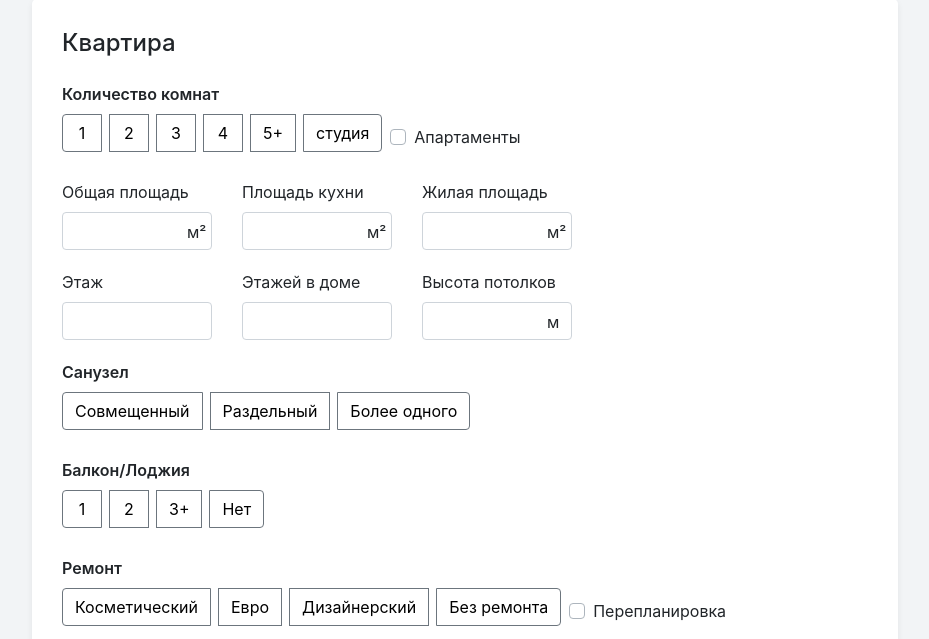
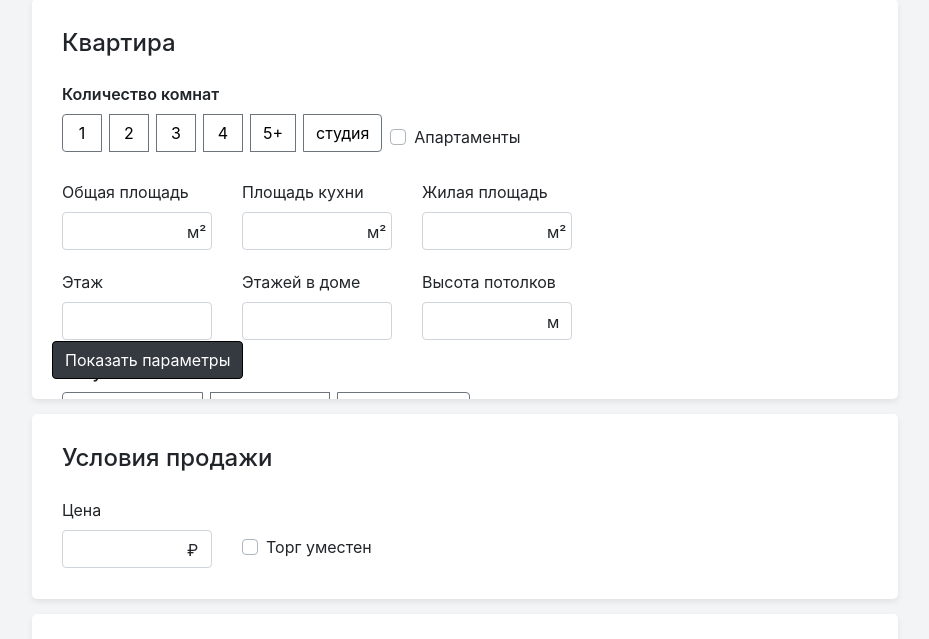
Before and after one commit to Huga55/advert-form, a PHP site: page / in a window 1280 px wide. Shown: the part 1518-2157 px from the top of the page, without its empty margins (38-967 px from the left). Run offline with PHP 8.4, Linux system fonts and the light colour scheme; some libraries are stand-ins or nearby versions.

Commit message:
that all

```diff
--- a/css/css.css
+++ b/css/css.css
@@ -537,8 +537,22 @@ body {
 	height: 300px;
 }
 
+.advert__window-general {
+	position: relative;
+	max-height: 400px;
+	overflow: hidden;
+}
 
+.advert__window-general_active {
+	max-height: none;
+}
 
+.advert__general-button {
+	position: absolute;
+	bottom: 20px;
+	left: 20px;
+	border: 1px solid #000;
+}
 
 
 @media screen and (max-width: 720px) {
--- a/index.php
+++ b/index.php
@@ -18,7 +18,6 @@
 	<link rel="stylesheet" href="https://cdn.jsdelivr.net/npm/bootstrap@4.5.3/dist/css/bootstrap.min.css" integrity="sha384-TX8t27EcRE3e/ihU7zmQxVncDAy5uIKz4rEkgIXeMed4M0jlfIDPvg6uqKI2xXr2" crossorigin="anonymous">
 	<link rel="stylesheet" href="dist/dropzone.css" />
 	<link rel="stylesheet" href="css/css.css">
-	<!-- <script src="https://api-maps.yandex.ru/1.1/index.xml" type="text/javascript"></script> -->
 	<script src="https://api-maps.yandex.ru/2.1/?lang=ru_RU" type="text/javascript"></script>
 </head>
 <body>
@@ -212,8 +211,10 @@
 							</div>
 						</div>
 					</div>
-					<div class="advert__window" data-options="general_form">
-
+					<div class="advert__window advert__window-general" data-options="general_form">
+						<button class="btn btn-dark advert__general-button">
+							Все параметры
+						</button>
 					</div>
 					<div class="advert__window" data-options="sale_form">
 
@@ -295,43 +296,11 @@
 	<!-- jQuery and JS bundle w/ Popper.js -->
 	<script src="https://cdn.jsdelivr.net/npm/bootstrap@4.5.3/dist/js/bootstrap.bundle.min.js" integrity="sha384-ho+j7jyWK8fNQe+A12Hb8AhRq26LrZ/JpcUGGOn+Y7RsweNrtN/tE3MoK7ZeZDyx" crossorigin="anonymous"></script>
 	<script src="https://cdn.jsdelivr.net/gh/jquery-form/form@4.3.0/dist/jquery.form.min.js" integrity="sha384-qlmct0AOBiA2VPZkMY3+2WqkHtIQ9lSdAsAn5RUJD/3vA5MKDgSGcdmIv4ycVxyn" crossorigin="anonymous"></script>
-	<script>
-	function includeHTML() {
-	  var z, i, elmnt, file, xhttp;
-	  /*loop through a collection of all HTML elements:*/
-	  z = document.getElementsByTagName("*");
-	  for (i = 0; i < z.length; i++) {
-	    elmnt = z[i];
-	    /*search for elements with a certain atrribute:*/
-	    file = elmnt.getAttribute("w3-include-html");
-	    if (file) {
-	      /*make an HTTP request using the attribute value as the file name:*/
-	      xhttp = new XMLHttpRequest();
-	      xhttp.onreadystatechange = function() {
-	        if (this.readyState == 4) {
-	          if (this.status == 200) {elmnt.innerHTML = this.responseText;}
-	          if (this.status == 404) {elmnt.innerHTML = "Page not found.";}
-	          /*remove the attribute, and call this function once more:*/
-	          elmnt.removeAttribute("w3-include-html");
-	          includeHTML();
-	        }
-	      }
-	      xhttp.open("GET", file, true);
-	      xhttp.send();
-	      /*exit the function:*/
-	      return;
-	    }
-	  }
-	  trigger();
-	};
-	//includeHTML()
-
-	</script>
 	<script async
 	    src="https://maps.googleapis.com/maps/api/js?key=AIzaSyCNottkpmhLsjl-xNdZ4bBmDBfjdCExWM4&callback=initMap">
 	</script>
-	<script src="js/dist/jquery.inputmask.min.js"></script>
-	<script src="dist/dropzone.js"></script>
+	<script src="js/inputmask/dist/jquery.inputmask.min.js"></script>
+	<script src="js/dropzone/dist/dropzone.js"></script>
 	<script src="js/script.js"></script>
 </body>
 </html>
--- a/js/script.js
+++ b/js/script.js
@@ -13,8 +13,6 @@ $("[name='advert_type_general']").change(function() {
 		showHideSite(false);
 	}
 });
-
-//$("#kind1-1").prop("checked", true);
 
 const changePropertyGroup = (data, id) => {
 	$(".advert__group_property").addClass("advert__group_property-none");
@@ -300,7 +298,29 @@ const getFormThatToNeed = () => {
 		}
 		$("[data-options='general_form']").find("[data-box='" + block + "']").remove();
 	}
+
+	//кнопка для скрытия и показа окна с инпутами
+	let button = document.createElement("span");
+	if($(".advert__window-general").hasClass("advert__window-general_active")) {
+		button.className = "btn btn-dark advert__general-button";
+		button.innerHTML = "Скрыть параметры";
+	}else {
+		button.className = "btn btn-dark advert__general-button";
+		button.innerHTML = "Показать параметры";
+	}
+	$("[data-options='general_form']").append(button);
 }
+
+//скрыть / показать форму
+$(document).on("click", ".advert__general-button", function(e) {
+	if($(".advert__window-general").hasClass("advert__window-general_active")) {
+		$(".advert__window-general_active").removeClass("advert__window-general_active");
+		$(this).html("Показать параметры");
+	}else {
+		$(".advert__window-general").addClass("advert__window-general_active");
+		$(this).html("Скрыть параметры");
+	}
+})
 
 const trigger = () => {
 	$("#kind1-1").trigger("click");
@@ -418,7 +438,20 @@ function initMap() {
 	  	}, function(results, status) {
 		    if (status == google.maps.GeocoderStatus.OK) {
 		      	if (results[0]) {
-		        	alert(results[0].formatted_address);
+		      		//получение адреса без почтового индекса, а так же меняем порядок слов,
+		      		//тк яндекс не распознает данный формат
+		      		const address = results[0].formatted_address;
+
+		      		let postalCode;
+		      		for(let details of results[0].address_components) {
+		      			if(details.types[0] === "postal_code") {
+		      				postalCode = ", " + details.long_name;
+		      			}
+		      		}
+		      		const newAddress = address.replace( new RegExp(postalCode), "").split(", ").reverse().join(", ");
+		      		//вызываем список адресов от яндекса
+		      		$(".advert__address").val(newAddress);
+		      		getAddresses(newAddress);
 		      	}
 	    	}
 	  	});
@@ -443,7 +476,6 @@ const getAddresses = (value) => {
 			addresses += "<div class=\"advert__adresses-item\">" + i.value + "</div>";
 		});
 	    $(".advert__adresses").html(addresses);
-	    console.log(items);
 	});
 }
 
@@ -466,16 +498,6 @@ const getAddressFromMap = (lat, long) => {
 		longitude: 37.61248956085201,
 		precision: ["exact", "number", "other"],
 	}
-
-	// $.ajax({
-	//   url: "https://geo-service.domclick.ru/research/api/v1/geocode/",
-	//   type: "POST",
-	//   data: JSON.stringify(data),
-	// }).then(function(result) {
-	//   console.log(result);
-	// });
-
-
 }
 //маски
 $(document).on("input", "[data-mask='true']", function() {
```
Also changed, not shown: js/dropzone/dist/basic.css (renamed from dist/basic.css), js/dropzone/dist/dropzone.css (renamed from dist/dropzone.css), js/dropzone/dist/dropzone.js (renamed from dist/dropzone.js), js/dropzone/dist/min/basic.css (renamed from dist/min/basic.css), js/dropzone/dist/min/dropzone.css (renamed from dist/min/dropzone.css), js/dropzone/dist/min/dropzone.min.js (renamed from dist/min/dropzone.min.js), js/inputmask/dist/bindings/inputmask.binding.js (renamed from js/dist/bindings/inputmask.binding.js), js/inputmask/dist/inputmask.js (renamed from js/dist/inputmask.js), js/inputmask/dist/inputmask.min.js (renamed from js/dist/inputmask.min.js), js/inputmask/dist/jquery.inputmask.js (renamed from js/dist/jquery.inputmask.js), js/inputmask/dist/jquery.inputmask.min.js (renamed from js/dist/jquery.inputmask.min.js).
